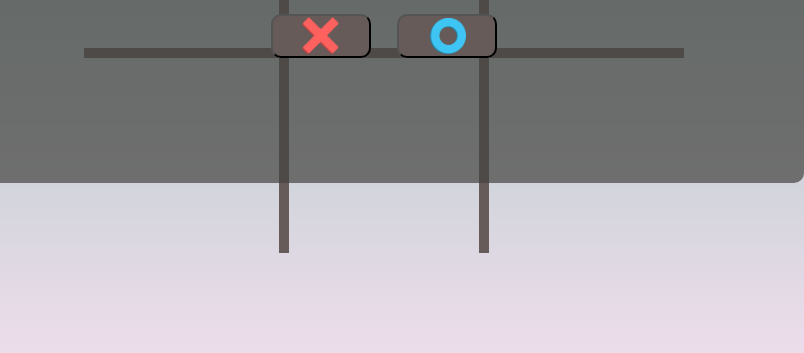
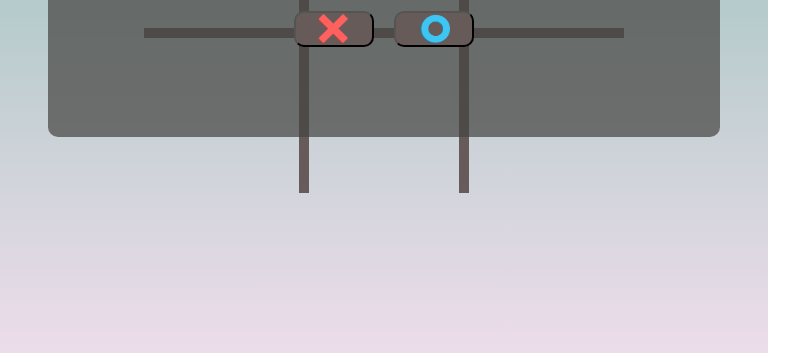
Before and after one commit to PapayaHUANG/tic-tac-toe, a plain HTML site: page index.html in a window 768 px wide. Shown: the part 447-800 px from the top of the page, 804 px wide, since content can reach past the window. Drawn offline with nearby package versions, Linux system fonts and the light colour scheme.

Commit message:
make it responsive

```diff
--- a/style.css
+++ b/style.css
@@ -9,6 +9,8 @@
 :root {
   --cell-size: 200px;
   --border-color: #665b58;
+  --font-size: 50px;
+  --button-width: 100px;
 }
 
 body {
@@ -109,7 +111,7 @@ body {
 
 .intro-text,
 .text {
-  font-size: 50px;
+  font-size: var(--font-size);
   text-align: center;
   color: blanchedalmond;
   padding-bottom: 30px;
@@ -120,7 +122,7 @@ body {
   justify-content: space-around;
 }
 button {
-  width: 100px;
+  width: var(--button-width);
 
   border-radius: 10px;
   background-color: var(--border-color);
@@ -134,5 +136,29 @@ button img {
 #restartButton {
   width: 30%;
   height: 10%;
-  font-size: 30px;
+  font-size: calc(0.7 * var(--font-size));
 }
+
+@media screen and (max-width: 600px) {
+  :root {
+    --cell-size: 80px;
+    --font-size: 20px;
+    --button-width: 40px;
+  }
+}
+
+@media screen and (max-width: 768px) and (min-width: 600px) {
+  :root {
+    --cell-size: 150px;
+    --font-size: 40px;
+    --button-width: 75px;
+  }
+}
+
+@media screen and (max-width: 992px) and (min-width: 768px) {
+  :root {
+    --cell-size: 160px;
+    --font-size: 45px;
+    --button-width: 80px;
+  }
+}
```
Also changed, not shown: script.js (+8 -6 lines).
